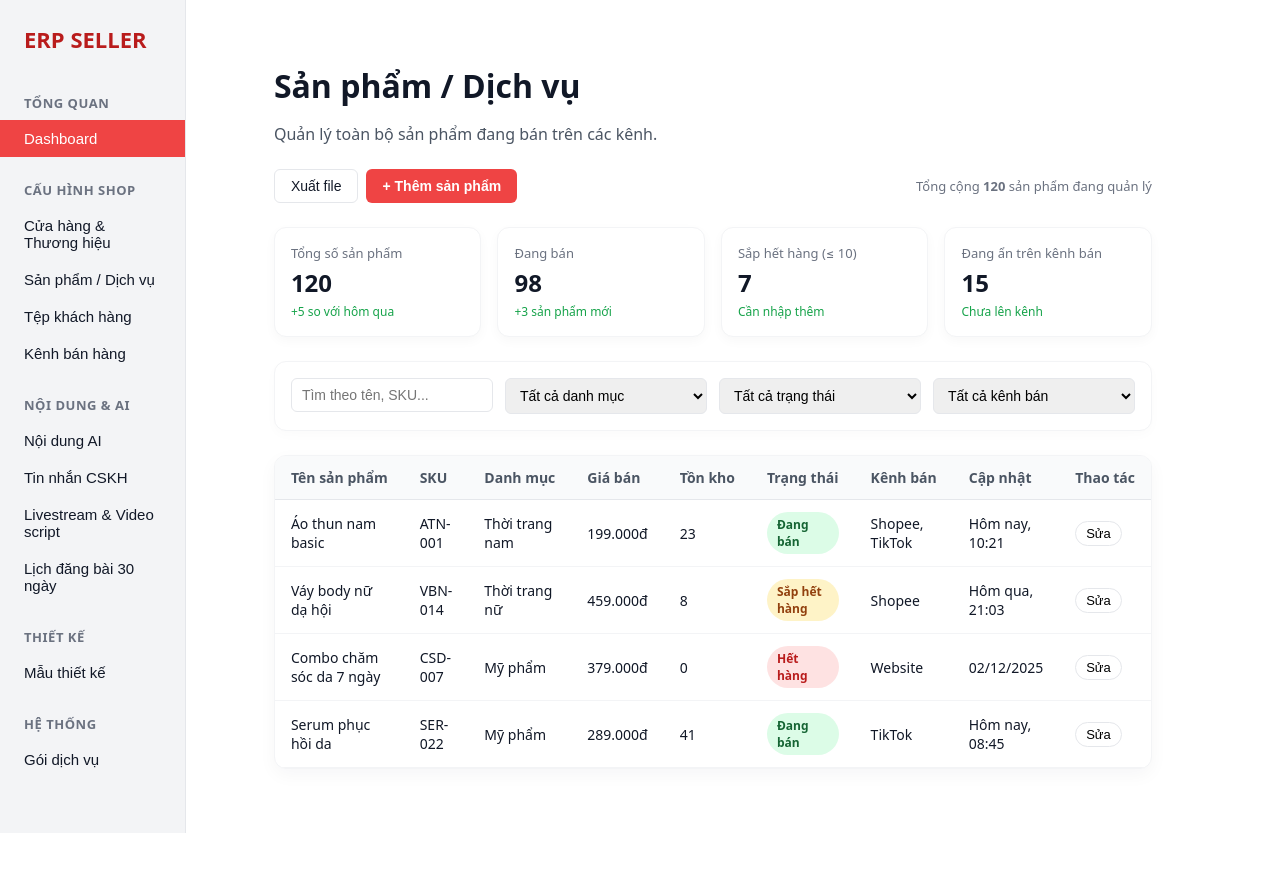
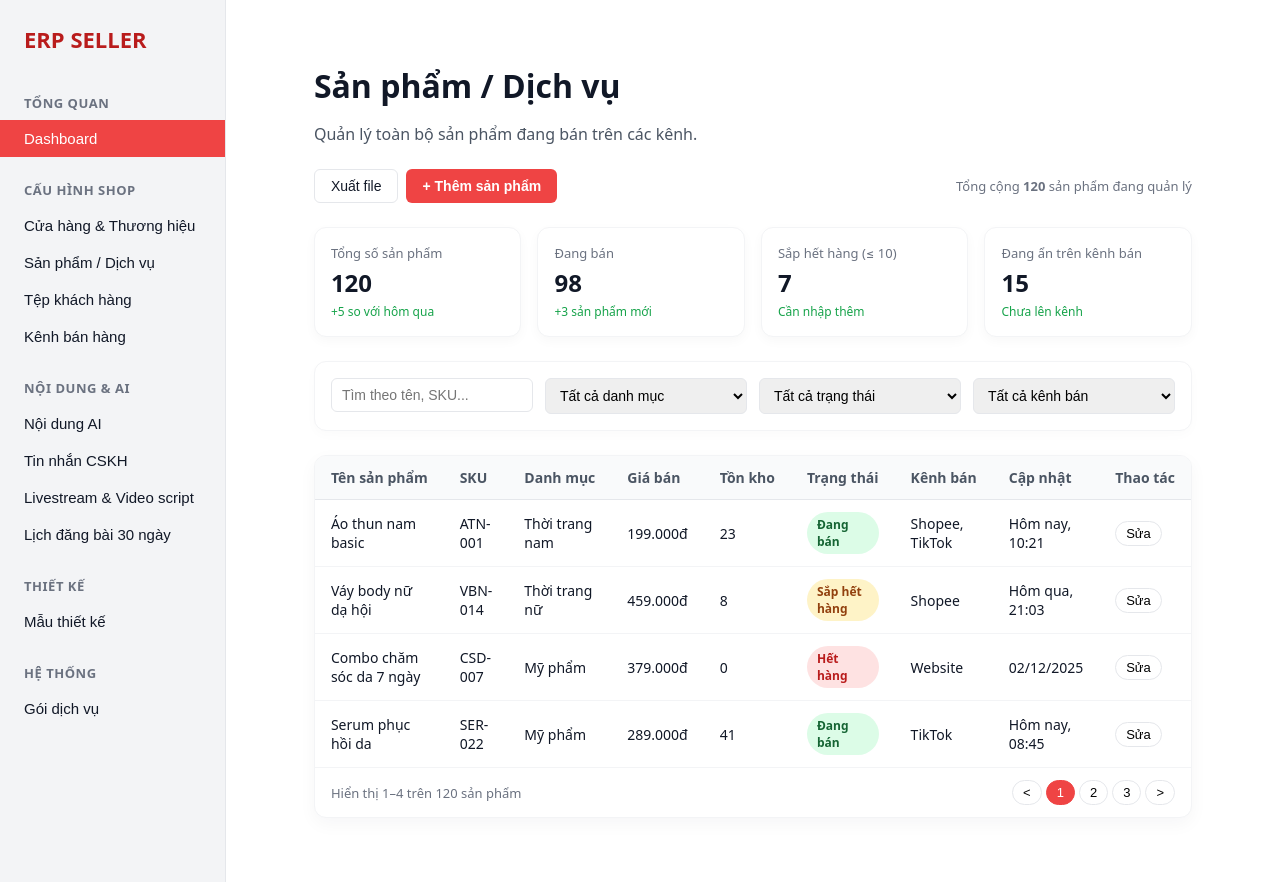
Before and after one commit to conlele0201/erp-seller-crm, a Next.js app: page /products in a window 1280 px wide. Before the commit the page ends 833 px from the top, so only its background shows below. Built offline with nearby package versions, Linux system fonts and the light colour scheme.

Commit message:
Update page.js

```diff
--- a/app/products/page.js
+++ b/app/products/page.js
@@ -51,12 +51,10 @@ export default function ProductsPage() {
     },
   ];
 
-  // 👉 FIX DUY NHẤT: canh sát sidebar, không đẩy ra xa
+  // ====== FIX QUAN TRỌNG: GIẢM PADDING TRÁI ĐỂ SÁT MENU ======
   const pageStyle = {
-    padding: "32px 64px",
-    paddingLeft: "24px", // sát sidebar nhưng vẫn đẹp như Dashboard
-    fontFamily:
-      "system-ui, -apple-system, BlinkMacSystemFont, 'Segoe UI', sans-serif",
+    padding: "32px 24px",   // <-- FIX tại đây
+    fontFamily: "system-ui, -apple-system, BlinkMacSystemFont, 'Segoe UI', sans-serif",
   };
 
   const headerStyle = { marginBottom: 24 };
@@ -124,8 +122,16 @@ export default function ProductsPage() {
     boxShadow: "0 4px 12px rgba(15,23,42,0.02)",
   };
 
-  const filtersRowStyle = { display: "flex", flexWrap: "wrap", gap: 12 };
-  const filterItemStyle = { flex: "1 1 200px", minWidth: 200 };
+  const filtersRowStyle = {
+    display: "flex",
+    flexWrap: "wrap",
+    gap: 12,
+  };
+
+  const filterItemStyle = {
+    flex: "1 1 200px",
+    minWidth: 200,
+  };
 
   const inputStyle = {
     width: "100%",
@@ -145,12 +151,7 @@ export default function ProductsPage() {
   };
 
   const tableWrapperStyle = { width: "100%", overflowX: "auto" };
-
-  const tableStyle = {
-    width: "100%",
-    borderCollapse: "collapse",
-    fontSize: 14,
-  };
+  const tableStyle = { width: "100%", borderCollapse: "collapse", fontSize: 14 };
 
   const thStyle = {
     textAlign: "left",
@@ -169,8 +170,8 @@ export default function ProductsPage() {
   };
 
   const statusBadge = (status) => {
-    let bg = "#dcfce7",
-      color = "#166534";
+    let bg = "#dcfce7";
+    let color = "#166534";
 
     if (status === "Sắp hết hàng") {
       bg = "#fef3c7";
@@ -204,15 +205,13 @@ export default function ProductsPage() {
     <div style={pageStyle}>
       <header style={headerStyle}>
         <h1 style={titleStyle}>Sản phẩm / Dịch vụ</h1>
-        <p style={subtitleStyle}>
-          Quản lý toàn bộ sản phẩm đang bán trên các kênh.
-        </p>
+        <p style={subtitleStyle}>Quản lý toàn bộ sản phẩm đang bán trên các kênh.</p>
       </header>
 
       <div style={toolbarStyle}>
         <div style={{ display: "flex", gap: 8 }}>
-          <button style={btnSecondary}>Xuất file</button>
-          <button style={btnPrimary}>+ Thêm sản phẩm</button>
+          <button type="button" style={btnSecondary}>Xuất file</button>
+          <button type="button" style={btnPrimary}>+ Thêm sản phẩm</button>
         </div>
         <div style={{ fontSize: 13, color: "#6b7280" }}>
           Tổng cộng <strong>120</strong> sản phẩm đang quản lý
@@ -236,17 +235,27 @@ export default function ProductsPage() {
           </div>
           <div style={filterItemStyle}>
             <select style={inputStyle}>
-              <option>Tất cả danh mục</option>
+              <option value="">Tất cả danh mục</option>
+              <option value="nam">Thời trang nam</option>
+              <option value="nu">Thời trang nữ</option>
+              <option value="my-pham">Mỹ phẩm</option>
             </select>
           </div>
           <div style={filterItemStyle}>
             <select style={inputStyle}>
-              <option>Tất cả trạng thái</option>
+              <option value="">Tất cả trạng thái</option>
+              <option value="active">Đang bán</option>
+              <option value="low">Sắp hết hàng</option>
+              <option value="out">Hết hàng</option>
+              <option value="hidden">Đang ẩn</option>
             </select>
           </div>
           <div style={filterItemStyle}>
             <select style={inputStyle}>
-              <option>Tất cả kênh bán</option>
+              <option value="">Tất cả kênh bán</option>
+              <option value="tiktok">TikTok Shop</option>
+              <option value="shopee">Shopee</option>
+              <option value="website">Website</option>
             </select>
           </div>
         </div>
@@ -268,6 +277,7 @@ export default function ProductsPage() {
                 <th style={thStyle}>Thao tác</th>
               </tr>
             </thead>
+
             <tbody>
               {products.map((p) => (
                 <tr key={p.sku}>
@@ -282,12 +292,38 @@ export default function ProductsPage() {
                   <td style={tdStyle}>{p.channel}</td>
                   <td style={tdStyle}>{p.updatedAt}</td>
                   <td style={tdStyle}>
-                    <button style={actionBtnStyle}>Sửa</button>
+                    <button type="button" style={actionBtnStyle}>Sửa</button>
                   </td>
                 </tr>
               ))}
             </tbody>
+
           </table>
+        </div>
+
+        <div
+          style={{
+            display: "flex",
+            justifyContent: "space-between",
+            alignItems: "center",
+            padding: "12px 16px",
+            fontSize: 13,
+            color: "#6b7280",
+          }}
+        >
+          <span>Hiển thị 1–4 trên 120 sản phẩm</span>
+          <div style={{ display: "flex", gap: 4 }}>
+            <button type="button" style={actionBtnStyle}>&lt;</button>
+            <button
+              type="button"
+              style={{ ...actionBtnStyle, backgroundColor: "#ef4444", color: "#fff", borderColor: "#ef4444" }}
+            >
+              1
+            </button>
+            <button type="button" style={actionBtnStyle}>2</button>
+            <button type="button" style={actionBtnStyle}>3</button>
+            <button type="button" style={actionBtnStyle}>&gt;</button>
+          </div>
         </div>
       </section>
     </div>
```
